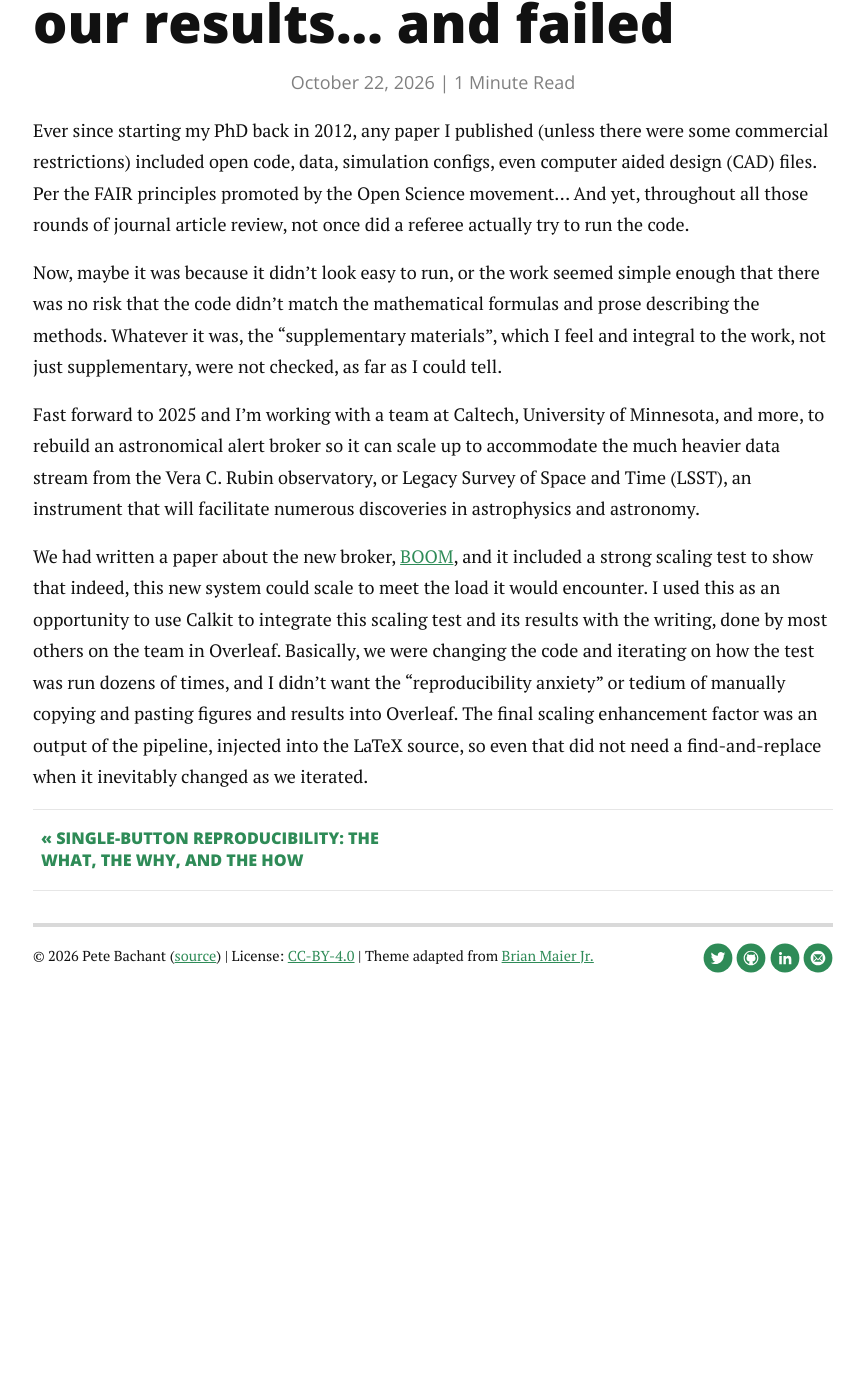
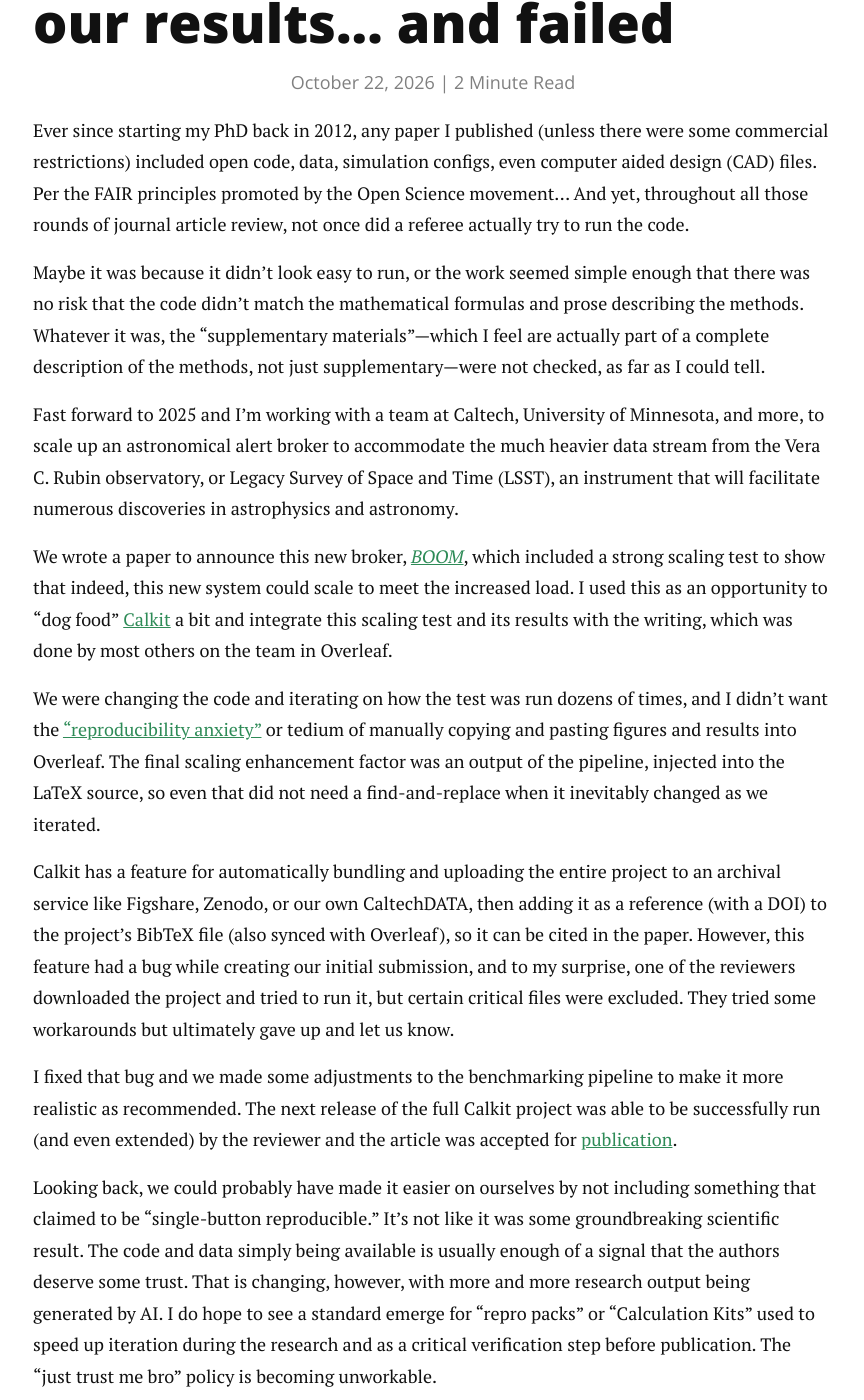
Before and after one commit to petebachant/petebachant.github.io, a Jekyll site: the page built from _posts/2026-10-22-failed-repro.md, in a window 1280 px wide and 1400 px high, scrolled down 421 px. Shown: the whole window, without its empty margins (207-1071 px from the left). Built offline with Jekyll 4.4.1, drawn with Linux system fonts in a browser that asks for light colours; nearby versions of some CDN libraries; comment, search, counter and statistics services are not loaded; before the commit the page ends 1481 px from its top, so only the background shows below that.

Commit message:
Add to article

```diff
--- a/_posts/2026-10-22-failed-repro.md
+++ b/_posts/2026-10-22-failed-repro.md
@@ -17,32 +17,65 @@ Per the FAIR principles promoted by the Open Science movement...
 And yet, throughout all those rounds of journal article review,
 not once did a referee actually try to run the code.
 
-Now, maybe it was because it didn't look easy to run,
+Maybe it was because it didn't look easy to run,
 or the work seemed simple enough that there was no risk that the
 code didn't match the mathematical formulas and prose describing
 the methods.
-Whatever it was, the "supplementary materials",
-which I feel and integral to the work, not just supplementary,
-were not checked, as far as I could tell.
+Whatever it was, the "supplementary materials"---which
+I feel are actually part of a complete description of the methods,
+not just supplementary---were
+not checked, as far as I could tell.
 
 Fast forward to 2025 and I'm working with a team at Caltech,
 University of Minnesota, and more,
-to rebuild an astronomical alert broker so it can scale up to accommodate
+to scale up an astronomical alert broker to accommodate
 the much heavier data stream from the
 Vera C. Rubin observatory, or Legacy Survey of Space and Time (LSST),
 an instrument that will facilitate numerous discoveries in astrophysics
 and astronomy.
 
-We had written a paper about the new broker,
-[BOOM](https://github.com/boom-astro/boom),
-and it included a strong scaling test to show that indeed,
-this new system could scale to meet the load it would encounter.
-I used this as an opportunity to use Calkit to integrate this scaling
-test and its results with the writing, done by most others on the team
-in Overleaf.
-Basically, we were changing the code and iterating on how the test was
-run dozens of times, and I didn't want the "reproducibility anxiety"
+We wrote a paper to announce this new broker,
+[_BOOM_](https://github.com/boom-astro/boom),
+which included a strong scaling test to show that indeed,
+this new system could scale to meet the increased load.
+I used this as an opportunity to "dog food"
+[Calkit](https://github.com/calkit/calkit) a bit
+and integrate this scaling
+test and its results with the writing,
+which was done by most others on the team in Overleaf.
+
+We were changing the code and iterating on how the test was
+run dozens of times, and I didn't want the
+["reproducibility anxiety"](https://docs.calkit.org/testimonials)
 or tedium of manually copying and pasting figures and results into Overleaf.
 The final scaling enhancement factor was an output of the pipeline,
 injected into the LaTeX source, so even that did not need a find-and-replace
 when it inevitably changed as we iterated.
+
+Calkit has a feature for automatically bundling and uploading
+the entire project to an archival service like Figshare,
+Zenodo, or our own CaltechDATA, then adding it as a reference (with a DOI)
+to the project's BibTeX file (also synced with Overleaf),
+so it can be cited in the paper.
+However, this feature had a bug while creating our initial submission,
+and to my surprise, one of the reviewers downloaded the project
+and tried to run it, but certain critical files were excluded.
+They tried some workarounds but ultimately gave up and let us know.
+
+I fixed that bug and we made some adjustments to the benchmarking pipeline
+to make it more realistic as recommended.
+The next release of the full Calkit project was able to be successfully
+run (and even extended) by the reviewer and the article was accepted for
+[publication](https://doi/org/10.1088/1538-3873/ae6fef).
+
+Looking back, we could probably have made it easier on ourselves
+by not including something that claimed to be "single-button reproducible."
+It's not like it was some groundbreaking scientific result.
+The code and data simply being available is usually enough of a signal
+that the authors deserve some trust.
+That is changing, however, with more and more research output
+being generated by AI.
+I do hope to see a standard emerge for "repro packs" or "Calculation Kits" used
+to speed up iteration during the research and as a
+critical verification step before publication.
+The "just trust me bro" policy is becoming unworkable.
```
